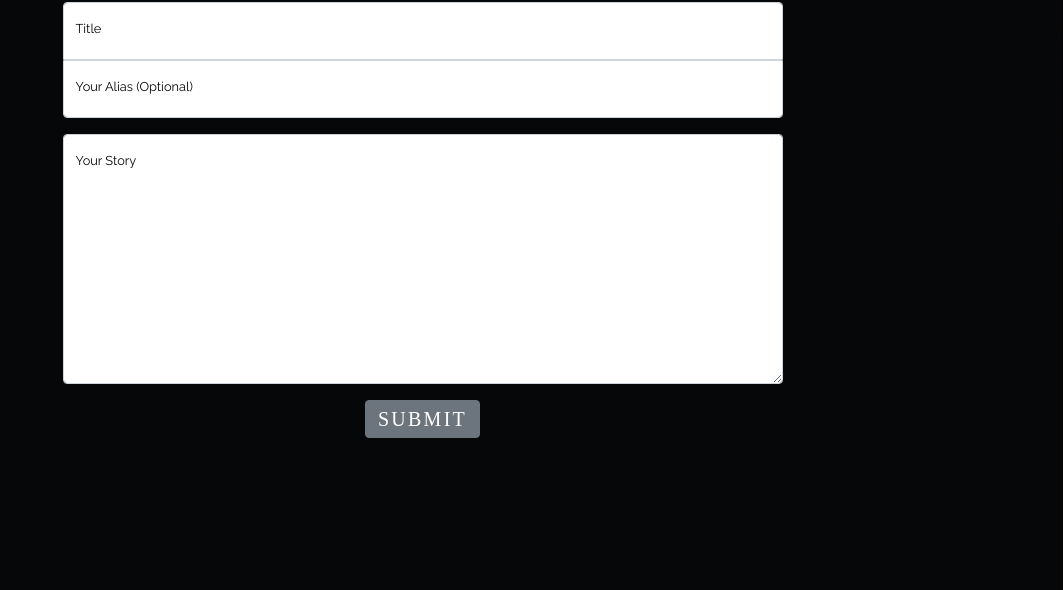
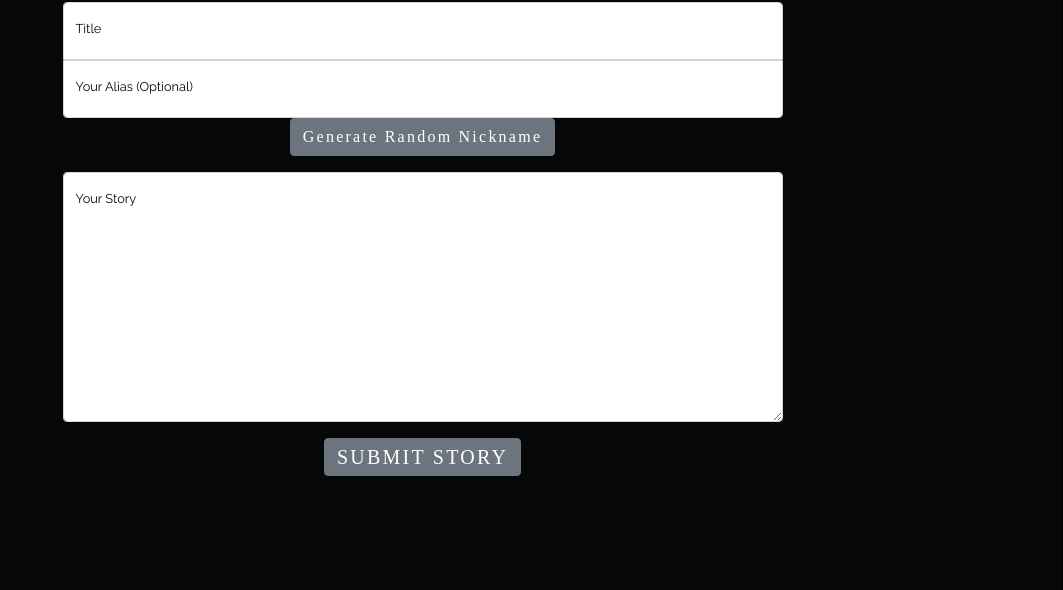
Before and after one commit to CrookedTimber/Ghost_Hunters_FE, a website: page index.html in a window 1280 px wide. Both pictures are taken after a click on the button "SHARE YOUR STORY". Shown: the part 182-772 px from the top of the page, without its empty margins (217-1280 px from the left). Drawn offline with nearby package versions, Linux system fonts and the light colour scheme; a web font is replaced by a local one.

Commit message:
Added Generate Random Nickname button to the new story submission form

```diff
--- a/index.html
+++ b/index.html
@@ -95,6 +95,7 @@
             <input type="text" class="form-control rounded-0 rounded-bottom" placeholder="Your Alias"
               id="new-post-alias">
             <label for="new-post-alias">Your Alias (Optional)</label>
+            <span class="btn btn-secondary gaudy-font me-auto" id="createUserName">Generate Random Nickname</span>
           </div>
 
           <div class="form-floating mt-3">
@@ -107,7 +108,7 @@
 
 
         <button class="btn btn-secondary gaudy-font fw-bold mt-3" type="submit" id="submit-post-button"">
-          <h5 class=" my-auto">SUBMIT</h5>
+          <h5 class=" my-auto">SUBMIT STORY</h5>
         </button>
 
 
```
